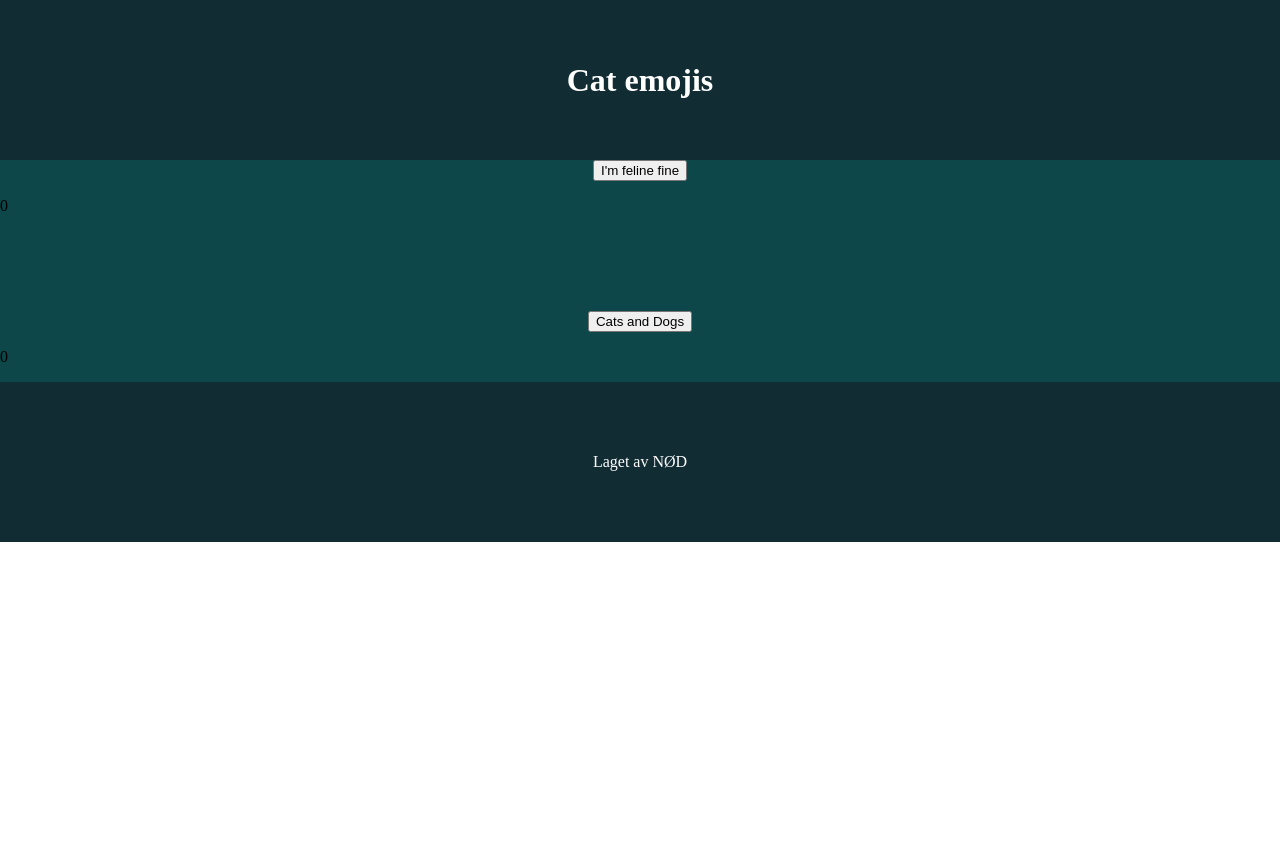
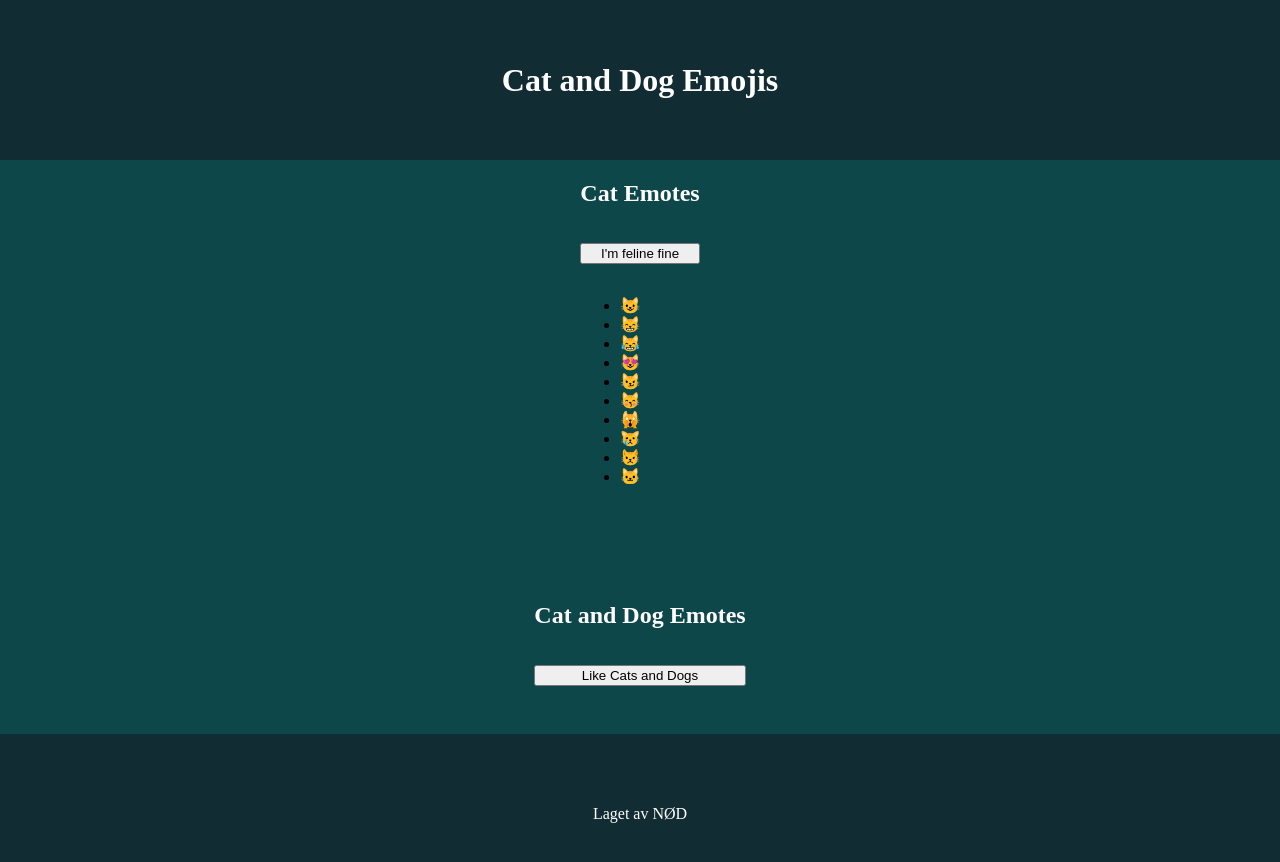
Before and after one commit to Oystein11/objects_and_arrays, a plain HTML site: page index.html in a window 1280 px wide. Both pictures are taken after a click on the button "I'm feline fine". Before the commit the page ends 800 px from the top, so only its background shows below. Drawn offline with Linux system fonts and the light colour scheme.

Commit message:
restructuring

```diff
--- a/index.html
+++ b/index.html
@@ -3,30 +3,24 @@
 <head>
     <meta charset="UTF-8">
     <meta name="viewport" content="width=device-width, initial-scale=1.0">
-    <title>Cat emojis</title>
+    <title>Emojis</title>
     <link rel="stylesheet" href="style.css">
     <script src="script.js" defer></script>
 </head>
 <body>
     <header>
-        <h1 class="p">Cat emojis</h1>
+        <h1 class="p">Cat and Dog Emojis</h1>
     </header>
     <main>
-        <section class="feline">
-            <div class="button">
-                <button id="catID" onclick="generate_cat">I'm feline fine</button>
-            </div>
-            <div class="display">
-                <p id="pictureID" class="img">0</p>
-            </div>
+        <section class="button">
+            <h2 class="p">Cat Emotes</h2>
+            <button class="cat_button" onclick="renderEmojis()">I'm feline fine</button>
+            <ul id="cat_list_ID" class="img"></ul>
         </section>
-        <section class="canine">
-            <div class="button">
-                <button id="allID" onclick="generate_all">Cats and Dogs</button>
-            </div>
-            <div class="display">
-                <p id="pictureID" class="img">0</p>
-            </div>
+        <section class="button">
+            <h2 class="p">Cat and Dog Emotes</h2>
+            <button class="general_button" onclick="renderEmojis()">Like Cats and Dogs</button>
+            <ul id="general_list_ID" class="img"></ul>
         </section>
     </main>
     <footer>
--- a/script.js
+++ b/script.js
@@ -1,29 +1,21 @@
 //HTML kobling
-const displayer = document.querySelector ("pictureID");
-console.log (displayer);
+const cat_list = document.querySelector("#cat_list_ID");
 
-const cat_button = document.querySelector ("#catID");
-console.log (cat_button);
-
-const all_button = document.querySelector ("#allID");
-console.log (all_button);
-
-// Emoji-ressurs
+//Emoji-ressurs
 const emojis = {
-    catEmojis: ["😺", "😸", "😹", "😻", "😼", "😽", "🙀", "😿", "😾", "🐱"],
-    dogEmojis: ["🐶", "🐕", "🦮", "🐩", "🐾", "🐺", "🦊", "🦝", "🐕‍🦺", "🐩‍🦱"],
-    };
-console.log (emojis);
-
-//Display-variabel
-let display = 0;
-
-//Cat-button
-function generate_cat () {
- display > emojis.catEmojis, 1++;
+  catEmojis: ["😺", "😸", "😹", "😻", "😼", "😽", "🙀", "😿", "😾", "🐱"],
+  dogEmojis: ["🐶", "🐕", "🦮", "🐩", "🐾", "🐺", "🦊", "🦝", "🐕‍🦺", "🐩‍🦱"],
 };
 
-//All-button
-function generate_all () {
-
-};
+function renderEmojis() {
+  for (i = 0; i < emojis.catEmojis.length; i++) {
+    let newLiElement = document.createElement("li");
+    newLiElement.innerText = emojis.catEmojis[i];
+    newLiElement.addEventListener("click", () => {
+      navigator.clipboard.writeText(newLiElement.innerText);
+      alert(newLiElement.innerText + " is now on your clipboard ");
+      console.log(newLiElement.innerText);
+    });
+    cat_list.appendChild(newLiElement);
+  }
+}
--- a/style.css
+++ b/style.css
@@ -13,6 +13,7 @@ header, footer {
 main {
     display: flex;
     justify-content: center;
+    align-items: center;
     flex-direction: column;
     gap: 5em;
     background-color: #0e4749;
@@ -20,9 +21,9 @@ main {
 
 .button {
     display: flex;
-    flex-direction: row;
+    flex-direction: column;
     justify-content: center;
-    gap: 5em;
+    gap: 1em;
 }
 
 .p {
```
